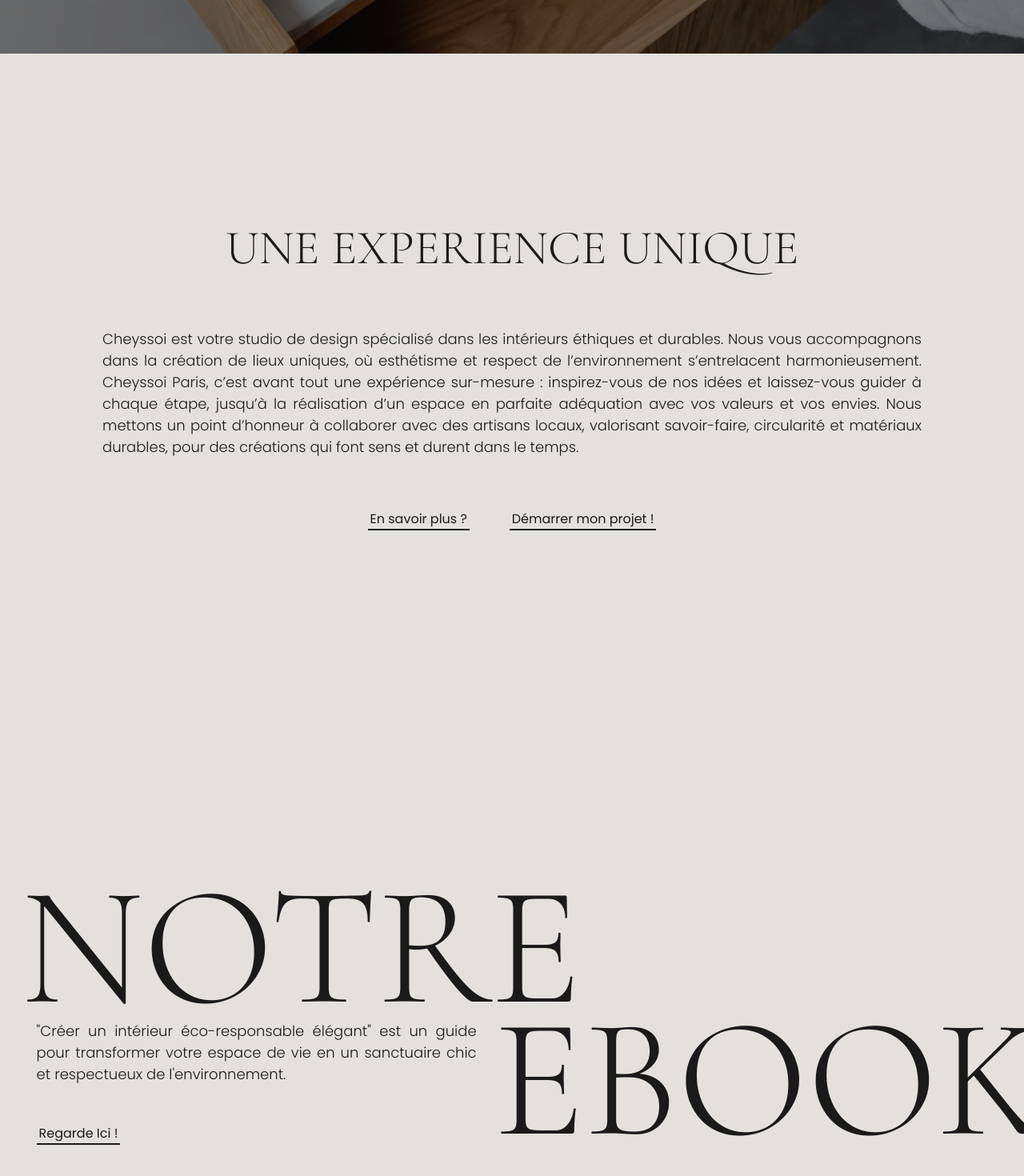
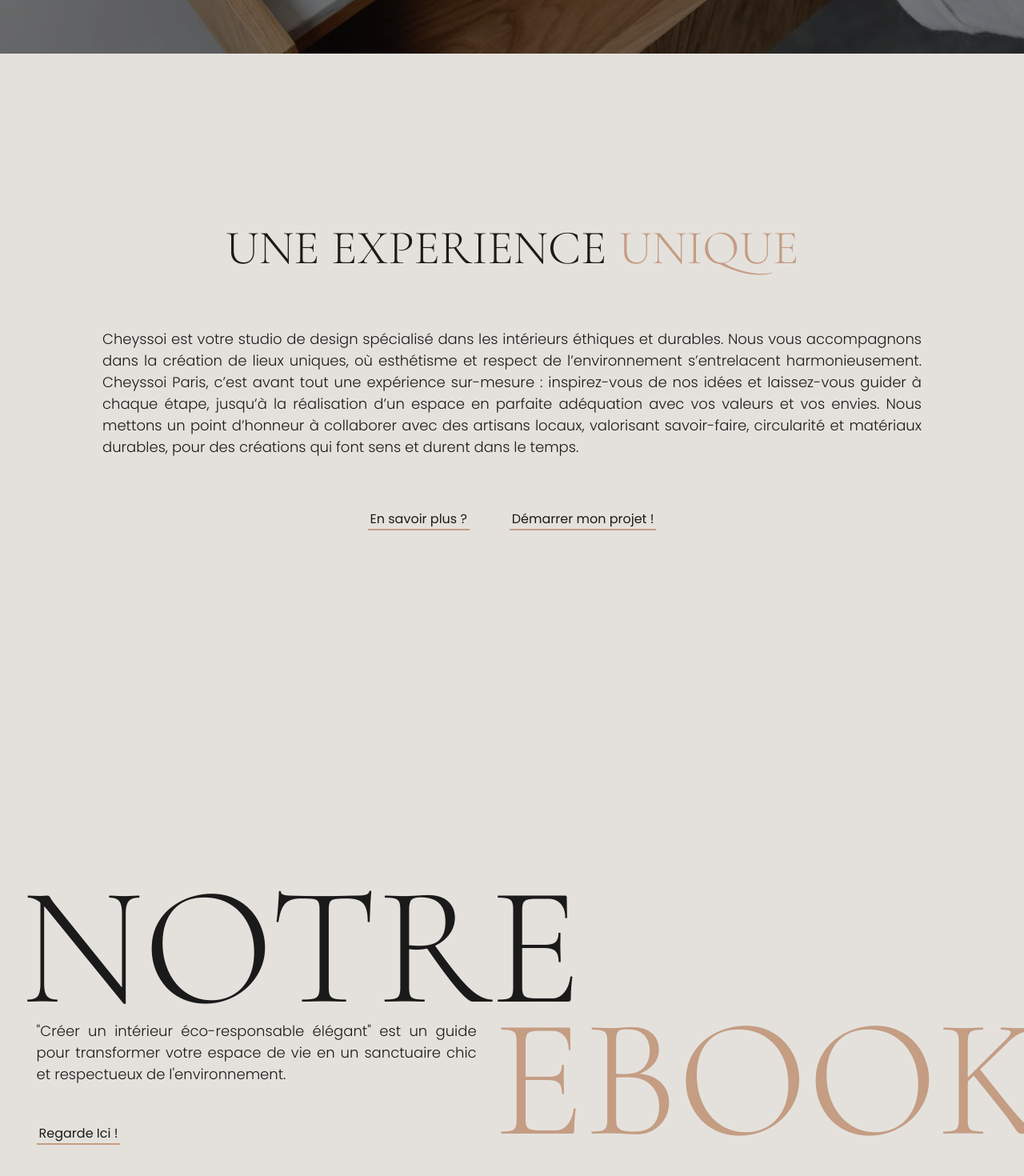
Before and after one commit to Scharlyopitz/CHEYSSOI-PARIS, a React (Vite) app: page / in a window 1280 px wide. Shown: the part 733-2203 px from the top of the page at 80% size. Built offline with nearby package versions, Linux system fonts and the light colour scheme.

Commit message:
Changement couleur

```diff
--- a/src/sass/base/_buttons.scss
+++ b/src/sass/base/_buttons.scss
@@ -21,7 +21,7 @@
     left: 0;
     width: 100%;
     height: 2px;
-    background: $Black;
+    background: $LightBrown;
   }
 
   &::before {
--- a/src/sass/base/_colors.scss
+++ b/src/sass/base/_colors.scss
@@ -7,8 +7,10 @@ $OrangeRed: #c03619;
 $Beige: #eadbcc;
 $White: #f6f6f6;
 $Brown: #583e26;
+$LightBrown: #c49d83;
 $LightBlack: #1a1a1a;
 $Black: #191a19;
 $Gold: #c49d39;
 $Grey: #d0d0d0;
 $DarkGrey: #e4e1dc;
+$Kaki: #585b4c;
--- a/src/sass/pages/Home/_connextSection.scss
+++ b/src/sass/pages/Home/_connextSection.scss
@@ -6,6 +6,14 @@
   justify-content: center;
   align-items: center;
   color: $LightBlack;
+
+  .titleSection {
+    h2 {
+      &:last-child {
+        color: $LightBrown;
+      }
+    }
+  }
 
   p {
     width: 80vw;
--- a/src/sass/pages/Home/_ebook.scss
+++ b/src/sass/pages/Home/_ebook.scss
@@ -21,6 +21,7 @@
 
         &:nth-child(2) {
           padding-left: 592px;
+          color: $LightBrown;
         }
       }
     }
--- a/src/style/style.css
+++ b/src/style/style.css
@@ -23,7 +23,7 @@
   left: 0;
   width: 100%;
   height: 2px;
-  background: #191a19;
+  background: #c49d83;
 }
 .redButton::before {
   height: calc(100% + 2px);
@@ -197,6 +197,9 @@ nav .menu .link:hover::after {
   align-items: center;
   color: #1a1a1a;
 }
+#ConnextSection .titleSection h2:last-child {
+  color: #c49d83;
+}
 #ConnextSection p {
   width: 80vw;
   text-align: justify;
@@ -229,6 +232,7 @@ nav .menu .link:hover::after {
 }
 #ebook .container .title h2:nth-child(2) {
   padding-left: 592px;
+  color: #c49d83;
 }
 #ebook .container .paragraph {
   display: flex;
```
Also changed, not shown: 1 other file (tests, documents, lock files or other folders).
